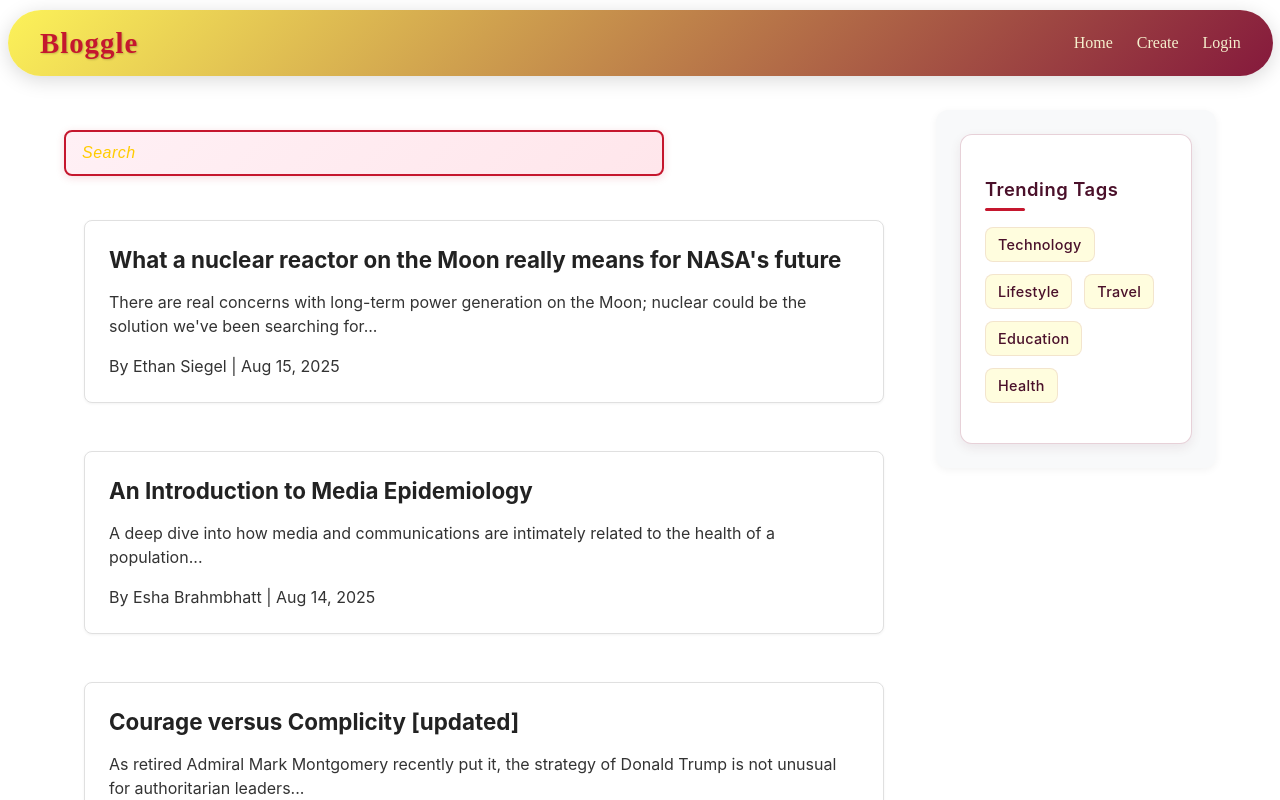
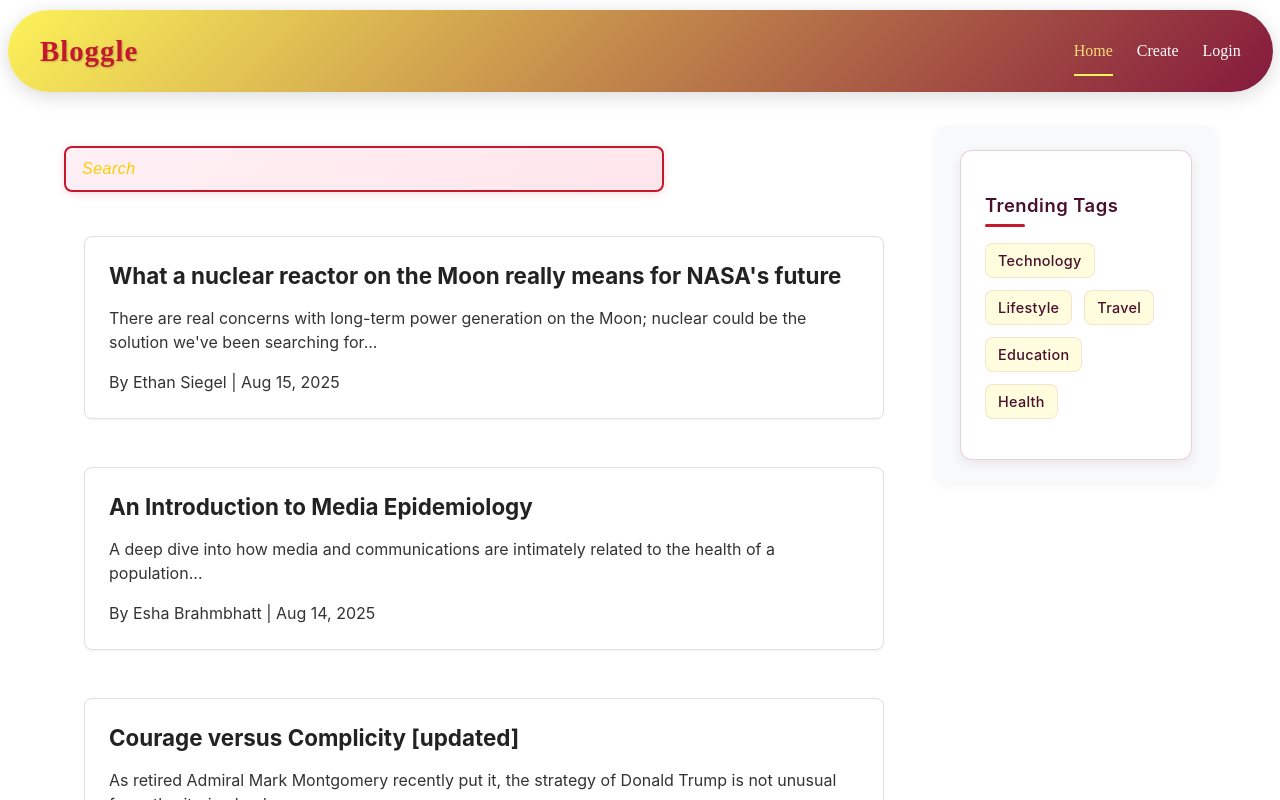
Before and after one commit to sanjuGuna/Bloggle, a React (Vite) app in the folder Frontend/: page / in a window 1280 px wide. Shown: the top 800 px of the page. Built offline with nearby package versions, Linux system fonts and the light colour scheme; a web font is replaced by a local one.

Commit message:
routing to the creating blogpost

```diff
--- a/Frontend/src/components/Navbar.jsx
+++ b/Frontend/src/components/Navbar.jsx
@@ -1,14 +1,38 @@
 import React from "react";
 import "../styles/Navbar.css";
+import { NavLink, Link } from "react-router-dom";
 
 const Navbar = () => {
 return (
     <nav className="navbar">
-    <h1>Bloggle</h1>
+    <Link to="/" className="logo-link">
+        <h1>Bloggle</h1>
+    </Link>
     <ul>
-        <li>Home</li>
-        <li>Create</li>
-        <li>Login</li>
+        <li>
+        <NavLink
+            to="/"
+            className={({ isActive }) => isActive ? "nav-link active" : "nav-link"}
+        >
+            Home
+        </NavLink>
+        </li>
+        <li>
+        <NavLink
+            to="/create"
+            className={({ isActive }) => isActive ? "nav-link active" : "nav-link"}
+        >
+            Create
+        </NavLink>
+        </li>
+        <li>
+        <NavLink
+            to="/login"
+            className={({ isActive }) => isActive ? "nav-link active" : "nav-link"}
+        >
+            Login
+        </NavLink>
+        </li>
     </ul>
     </nav>
 );
--- a/Frontend/src/main.jsx
+++ b/Frontend/src/main.jsx
@@ -3,6 +3,7 @@ import ReactDOM from "react-dom/client";
 import { BrowserRouter, Routes, Route } from "react-router-dom";
 import Home from "./pages/Home";
 import BlogDetails from "./pages/BlogDetails";
+import CreateBlog from "./Pages/CreateBlog";
 import "./index.css";
 
 ReactDOM.createRoot(document.getElementById("root")).render(
@@ -11,6 +12,7 @@ ReactDOM.createRoot(document.getElementById("root")).render(
       <Routes>
         <Route path="/" element={<Home />} />
         <Route path="/blog/:id" element={<BlogDetails />} />
+        <Route path="/create" element={<CreateBlog/>}/>
       </Routes>
     </BrowserRouter>
   </React.StrictMode>
--- a/Frontend/src/styles/Navbar.css
+++ b/Frontend/src/styles/Navbar.css
@@ -1,3 +1,87 @@
+.navbar {
+  background-color: #3674B5;
+  padding: 1rem 2rem;
+  color: white;
+  display: flex;
+  justify-content: space-between;
+  align-items: center;
+}
+
+.logo-link {
+  text-decoration: none;
+  color: white;
+}
+
+.navbar h1 {
+  font-size: 1.8rem;
+  font-weight: bold;
+  letter-spacing: 1px;
+  margin: 0;
+}
+
+.navbar ul {
+  list-style: none;
+  display: flex;
+  gap: 1.5rem;
+  margin: 0;
+  padding: 0;
+}
+
+.navbar li {
+  position: relative;
+}
+
+.nav-link {
+  color: white;
+  text-decoration: none;
+  font-size: 1rem;
+  font-weight: 500;
+  transition: all 0.3s ease;
+  padding: 0.5rem 0;
+  display: inline-block;
+}
+
+.nav-link:hover {
+  color: #FCF259;
+}
+
+.nav-link::after {
+  content: "";
+  position: absolute;
+  bottom: 0;
+  left: 0;
+  width: 0%;
+  height: 2px;
+  background: #FCF259;
+  transition: width 0.3s ease;
+}
+
+.nav-link:hover::after {
+  width: 100%;
+}
+
+/* Active link styling */
+.nav-link.active {
+  color: #FCF259;
+}
+
+.nav-link.active::after {
+  width: 100%;
+}
+
+/* Responsive behavior */
+@media (max-width: 600px) {
+  .navbar {
+    flex-direction: column;
+    gap: 0.5rem;
+    text-align: center;
+  }
+
+  .navbar ul {
+    flex-direction: column;
+    gap: 0.8rem;
+  }
+}
 /* ===== NAVBAR STYLES (MODERN, NON-RECTANGULAR) ===== */
 .navbar {
   background: linear-gradient(135deg, #FCF259 0%, #85193C 100%);
```
